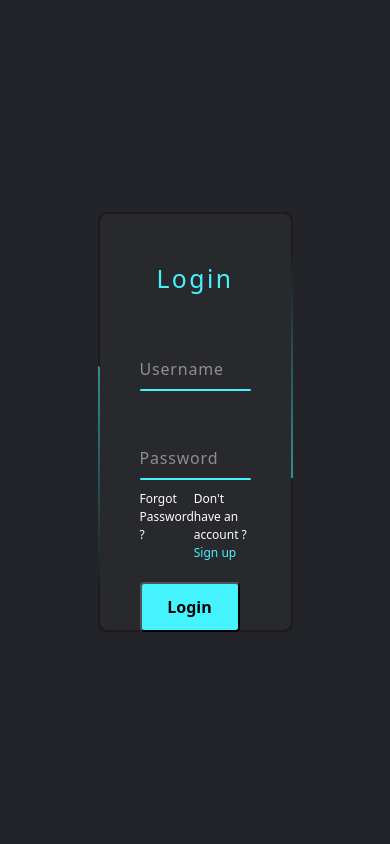
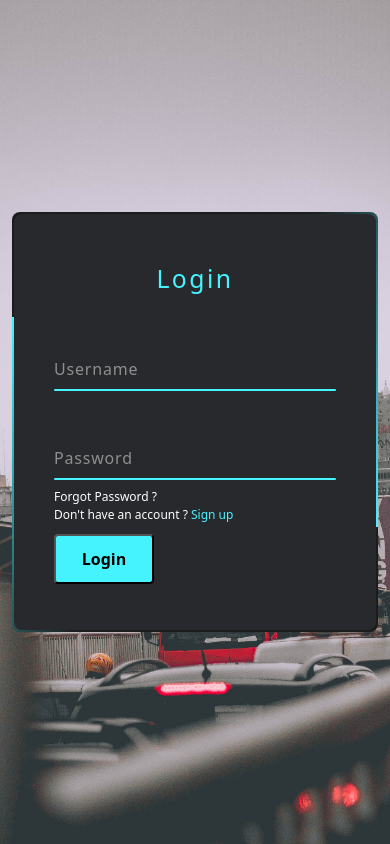
Before and after one commit to rohit-kumaar/angular-vehicle-crud, an Angular app: page / in a window 390 px wide. Built offline with nearby package versions, Linux system fonts and the light colour scheme.

Commit message:
responsive login and signup

```diff
--- a/src/app/components/login/login.component.html
+++ b/src/app/components/login/login.component.html
@@ -1,4 +1,5 @@
-<div class="login d-flex align-items-center justify-content-center min-vh-100">
+<div class="login ">
+    <div class="container d-flex align-items-center justify-content-center min-vh-100">
         <div class="box position-relative overflow-hidden rounded-3">
             <form autocomplete="off" class="position-absolute rounded-3">
                 <h2 class="text-center">Login</h2>
@@ -15,7 +16,7 @@
                     <i class="position-absolute start-0 bottom-0 w-100 overflow-hidden"></i>
                 </div>
 
-            <div class="links d-flex justify-content-between">
+                <div class="links d-flex flex-column flex-sm-row justify-content-between pt-2 pt-sm-0">
                     <a href="#" class="text-white">Forgot Password ?</a>
                     <a routerLink="/signup"><span class="text-white">Don't have an account ? </span> Sign up</a>
                 </div>
@@ -24,3 +25,4 @@
             </form>
         </div>
     </div>
+</div>
--- a/src/app/components/login/login.component.scss
+++ b/src/app/components/login/login.component.scss
@@ -2,12 +2,16 @@
 
 .login {
   background: #23242a;
-}
+  background: url("/assets/bg-image.jpg") no-repeat center center / cover;
 
   .box {
-  width: 50%;
+    width: 100%;
     height: 420px;
     background: #1c1c1c;
+
+    @include media-breakpoint-up(lg) {
+      width: 50%;
+    }
 
     &::after,
     &::before {
@@ -91,10 +95,13 @@
 
       .links {
         a {
-        margin-block: 10px;
           font-size: 0.75em;
           color: #8f8f8f;
           text-decoration: beige;
+
+          @include media-breakpoint-up(sm) {
+            margin-block: 10px;
+          }
 
           &:last-child {
             color: $BrightLightBlue;
@@ -135,3 +142,4 @@
       color: $BrightLightBlue;
     }
   }
+}
--- a/src/app/components/signup/signup.component.html
+++ b/src/app/components/signup/signup.component.html
@@ -1,16 +1,17 @@
-<div class="signup d-flex align-items-center justify-content-center min-vh-100">
+<div class="signup ">
+    <div class="container d-flex align-items-center justify-content-center min-vh-100">
         <div class="box position-relative overflow-hidden rounded-3">
             <form autocomplete="off" class="position-absolute rounded-3">
                 <h2 class="text-center ">New Registration</h2>
                 <div class="row">
-                <div class="col-6">
+                    <div class="col-12 col-sm-6">
                         <div class="inputBox position-relative">
                             <input class="position-relative  w-100 border-0 bg-transparent" type="text" required>
                             <span class="position-absolute start-0">First Name</span>
                             <i class="position-absolute start-0 bottom-0 w-100 overflow-hidden"></i>
                         </div>
                     </div>
-                <div class="col-6">
+                    <div class="col-12 col-sm-6">
                         <div class="inputBox position-relative">
                             <input class="position-relative  w-100 border-0 bg-transparent" type="text" required>
                             <span class="position-absolute start-0">Last Name</span>
@@ -35,7 +36,7 @@
                     </div>
 
 
-                <div class="col-6">
+                    <div class="col-12 col-sm-6">
                         <div class="inputBox position-relative">
                             <input class="position-relative  w-100 border-0 bg-transparent" type="password" required>
                             <span class="position-absolute start-0">Password</span>
@@ -44,7 +45,7 @@
                     </div>
 
 
-                <div class="col-6">
+                    <div class="col-12 col-sm-6">
                         <div class="inputBox position-relative">
                             <input class="position-relative  w-100 border-0 bg-transparent" type="password" required>
                             <span class="position-absolute start-0">Confirm Password</span>
@@ -62,3 +63,4 @@
             </form>
         </div>
     </div>
+</div>
--- a/src/app/components/signup/signup.component.scss
+++ b/src/app/components/signup/signup.component.scss
@@ -2,11 +2,21 @@
 
 .signup {
   background: #28292d;
+  background: url("/assets/bg-image.jpg") no-repeat center center / cover;
+  overflow-y: scroll;
 
   .box {
-    width: 50%;
-    height: 620px;
+    width: 100%;
+    height: 820px;
     background: #1c1c1c;
+
+    @include media-breakpoint-up(sm) {
+      height: 620px;
+    }
+
+    @include media-breakpoint-up(lg) {
+      width: 50%;
+    }
 
     &::after,
     &::before {
--- a/src/styles.scss
+++ b/src/styles.scss
@@ -1 +1,5 @@
+@import "node_modules/bootstrap/scss/functions";
+@import "node_modules/bootstrap/scss/variables";
+@import "node_modules/bootstrap/scss/mixins";
+
 $BrightLightBlue: #45f3ff;
```
Also changed, not shown: src/assets/bg-image.jpg (added). Lines whose indentation alone changed are shown as unchanged.
